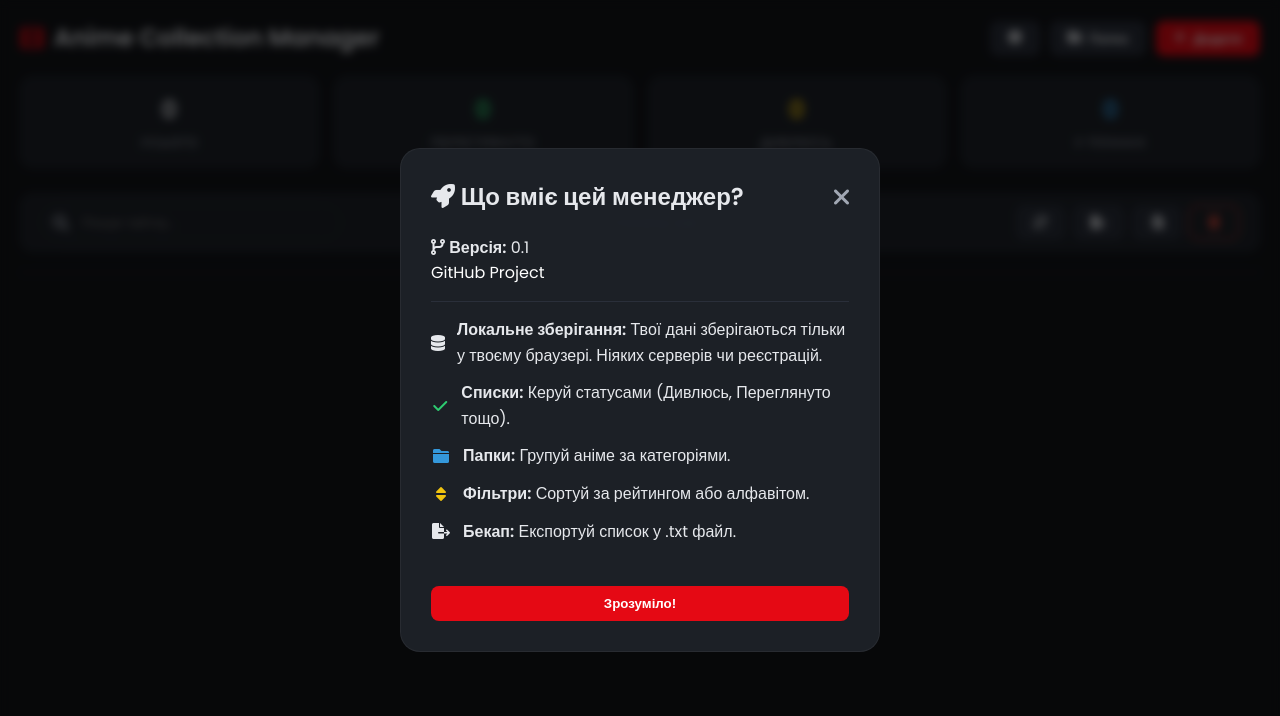
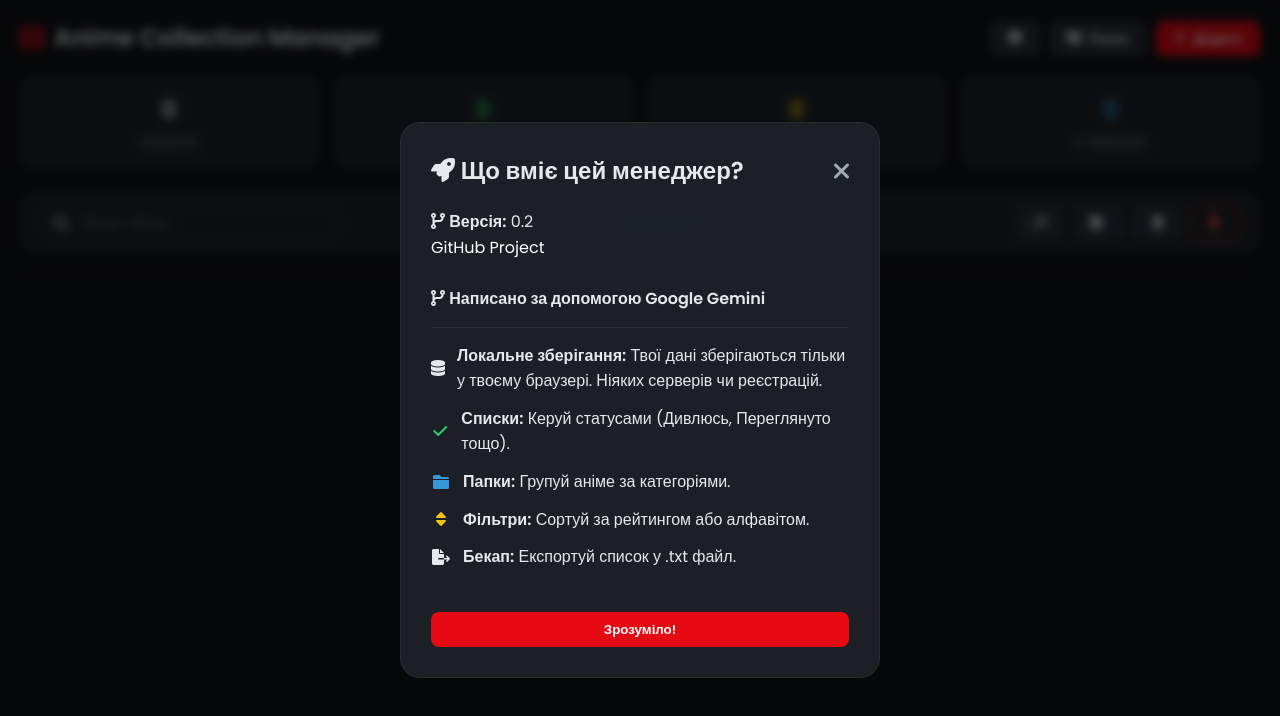
Before and after one commit to flaicher939/animecollectionmanager.github.io, a plain HTML site: page index.html in a window 1280 px wide. Both pictures are taken after a click on the button 1014 px from the left and 38 px from the top of the page. Drawn offline with Linux system fonts and the light colour scheme.

Commit message:
Add files via upload

```diff
--- a/index.html
+++ b/index.html
@@ -173,7 +173,8 @@
                 <button id="closeInfoBtn" class="close-modal"><i class="fas fa-times"></i></button>
             </div>
             <div class="info-body">
-                <p><i class="fas fa-code-branch text-primary"></i> <strong>Версія:</strong> 0.1 <br><a href="#">GitHub Project</a></p>
+                <p><i class="fas fa-code-branch text-primary"></i> <strong>Версія:</strong> 0.2 <br><a href="https://github.com/flaicher939/animecollectionmanager.github.io.git">GitHub Project</a></p><br>
+                <p><i class="fas fa-code-branch text-primary"></i> <strong>Написано за допомогою Google Gemini</strong></p>
                 <hr class="info-divider">
                 <ul class="info-list">
                     <li><i class="fas fa-database"></i> <span><strong>Локальне зберігання:</strong> Твої дані зберігаються тільки у твоєму браузері. Ніяких серверів чи реєстрацій.</span></li>
```
